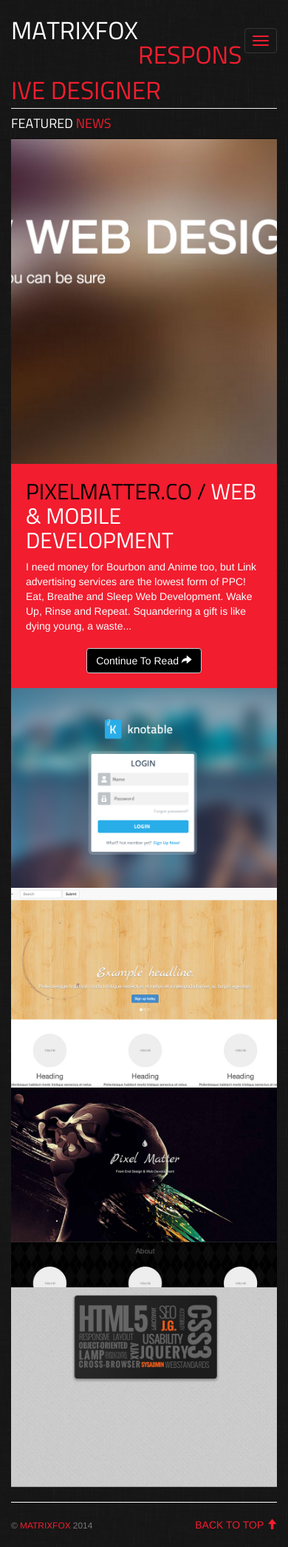
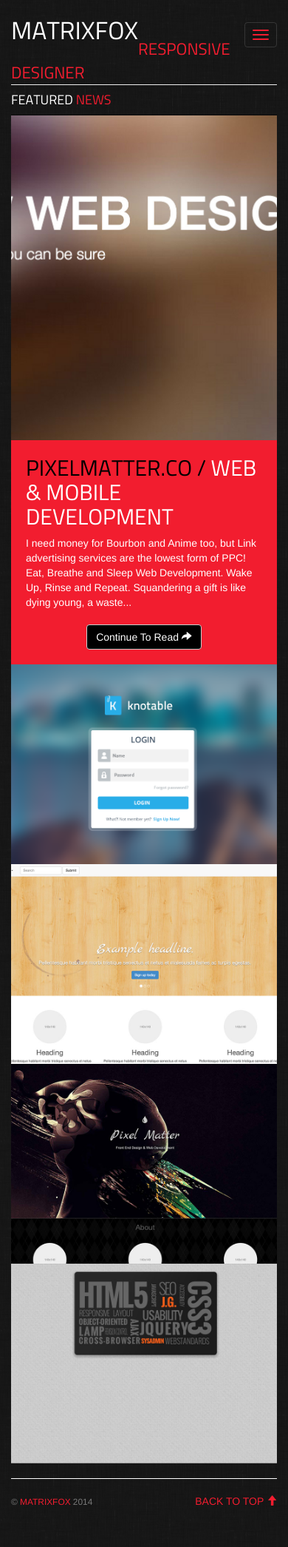
Before and after one commit to matrixfox/matrixfox.github.io, a Jekyll site: the page built from index.html, in a window 390 px wide. Shown: the whole page at 74% size. Built offline with Jekyll 4.4.1, drawn with Linux system fonts in a browser that asks for light colours; nearby versions of some CDN libraries; Markdown is read by kramdown in place of the engine named in the settings; after the commit the page ends 2059 px from its top, so only the background shows below that.

Commit message:
Responsive Span Text

```diff
--- a/_src/less/reset.less
+++ b/_src/less/reset.less
@@ -29,7 +29,9 @@ border-radius: 0px;
 
 
 
-
+.navbar-toggle {
+margin-top: 0px;
+}
 
 
 
--- a/stylesheets/stylesheet.css
+++ b/stylesheets/stylesheet.css
@@ -14,6 +14,9 @@ button:focus {
   .navbar {
     border-radius: 0px;
   }
+}
+.navbar-toggle {
+  margin-top: 0px;
 }
 .navbar-collapse {
   padding-right: 0px;
@@ -153,6 +156,9 @@ a:hover {
   color: #f21d2f;
   font-size: 2.4em;
 }
+.navbar-toggle {
+  margin-bottom: 34px;
+}
 .navbar-brand {
   font-family: 'titilliumregular', sans-serif;
   font-size: 2.4em;
@@ -174,6 +180,11 @@ a:hover {
 .nav > li > a:hover,
 .nav > li > a:focus {
   background-color: rgba(100, 0, 0, 0.8);
+}
+@media screen and (max-width: 435px) {
+  .navbar-header span {
+    font-size: 1.6em;
+  }
 }
 @media screen and (min-width: 768px) {
   /* bootstrap reset */
```
Also changed, not shown: _src/less/main.less (+18 -0 lines).
